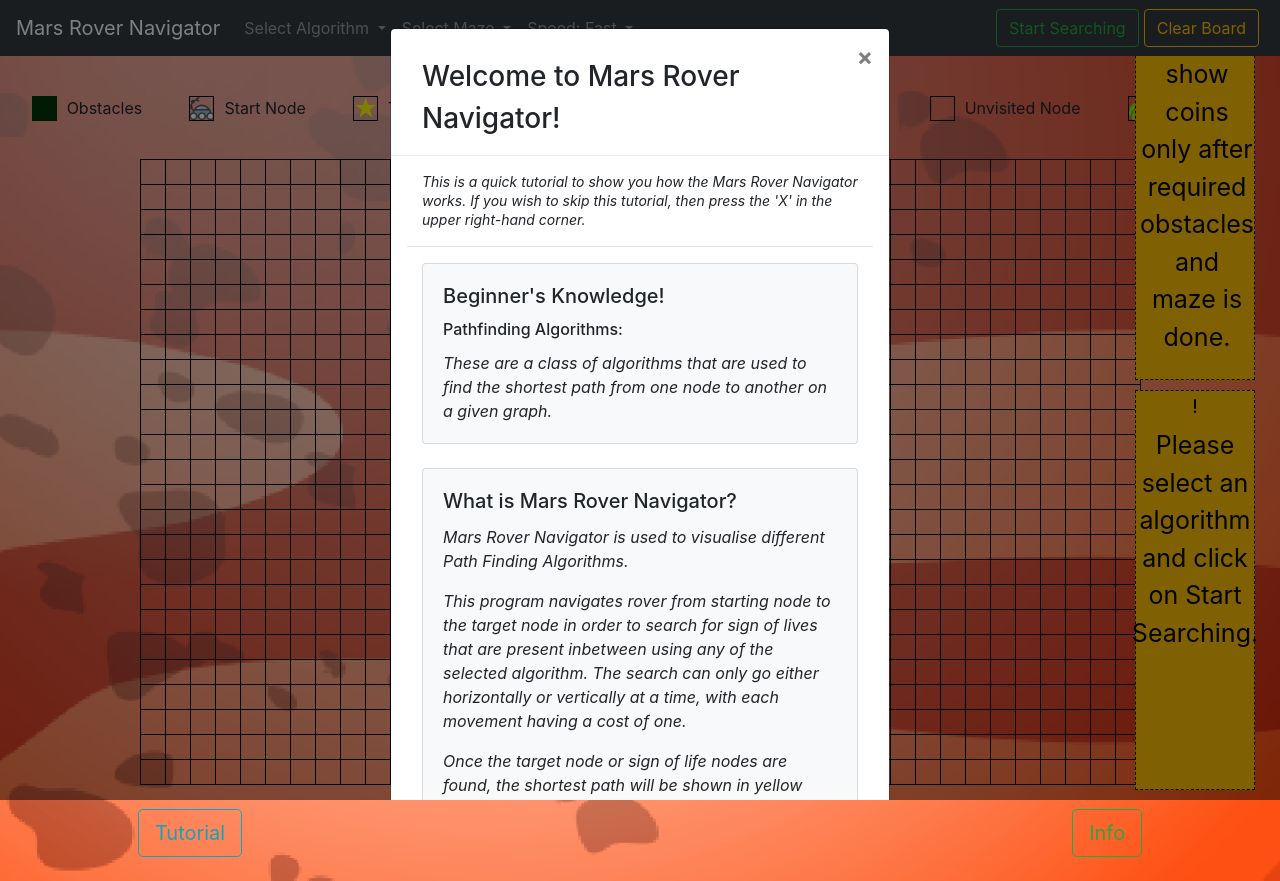
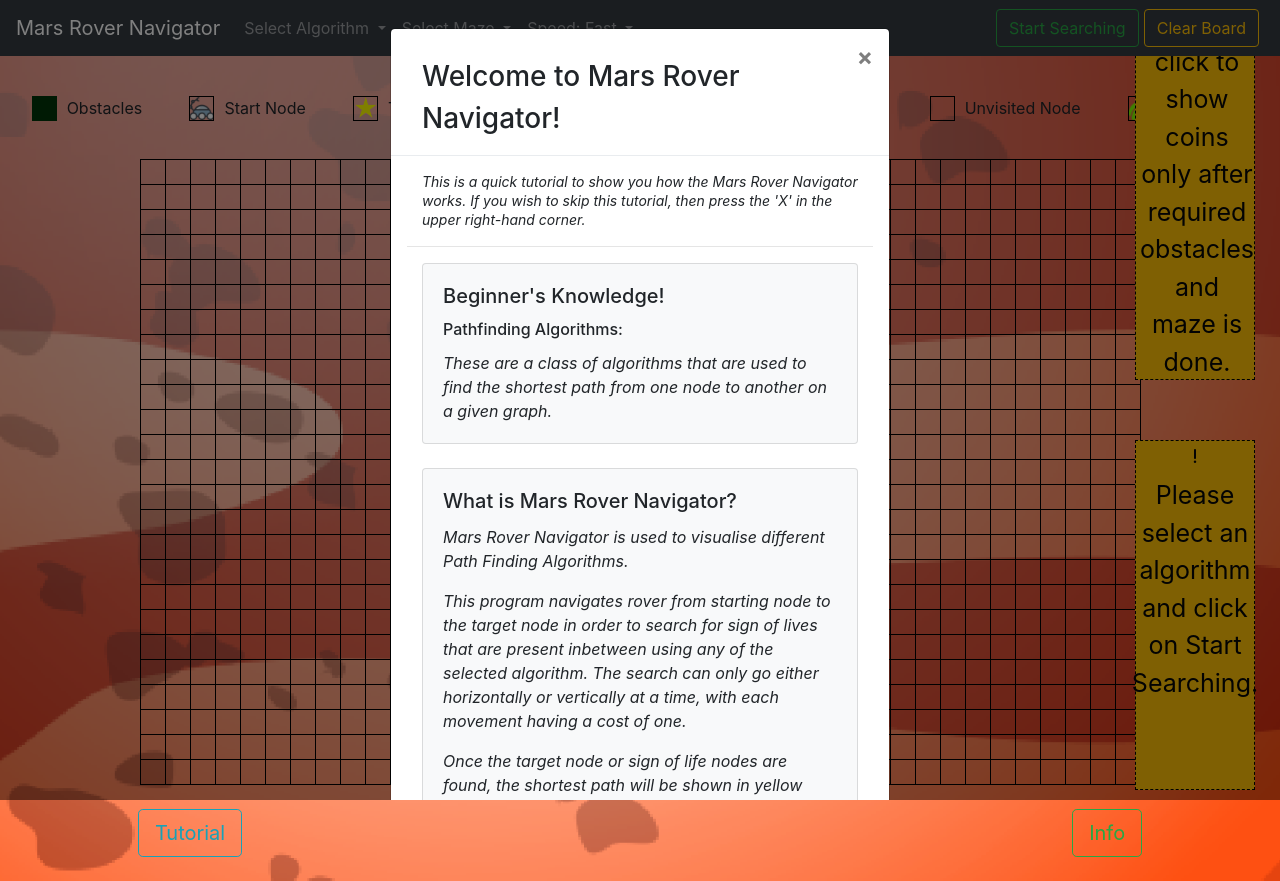
Before and after one commit to AashyaKumar/team-project_1, a plain HTML site: page index.html in a window 1280 px wide. Drawn offline with nearby package versions, Linux system fonts and the light colour scheme.

Commit message:
Update main.css

```diff
--- a/styles/main.css
+++ b/styles/main.css
@@ -109,7 +109,7 @@ ul {
 }
 
 #results {
-	height: 400px;
+	height: 350px;
 	width: 120px;
 	background-color: #ffc107;
 	position: fixed;
@@ -127,7 +127,7 @@ ul {
 	font-size: 16px;
 }
 #results1 {
-	height: 400px;
+	height: 375px;
 	width: 120px;
 	background-color: #ffc107;
 	position: fixed;
```
